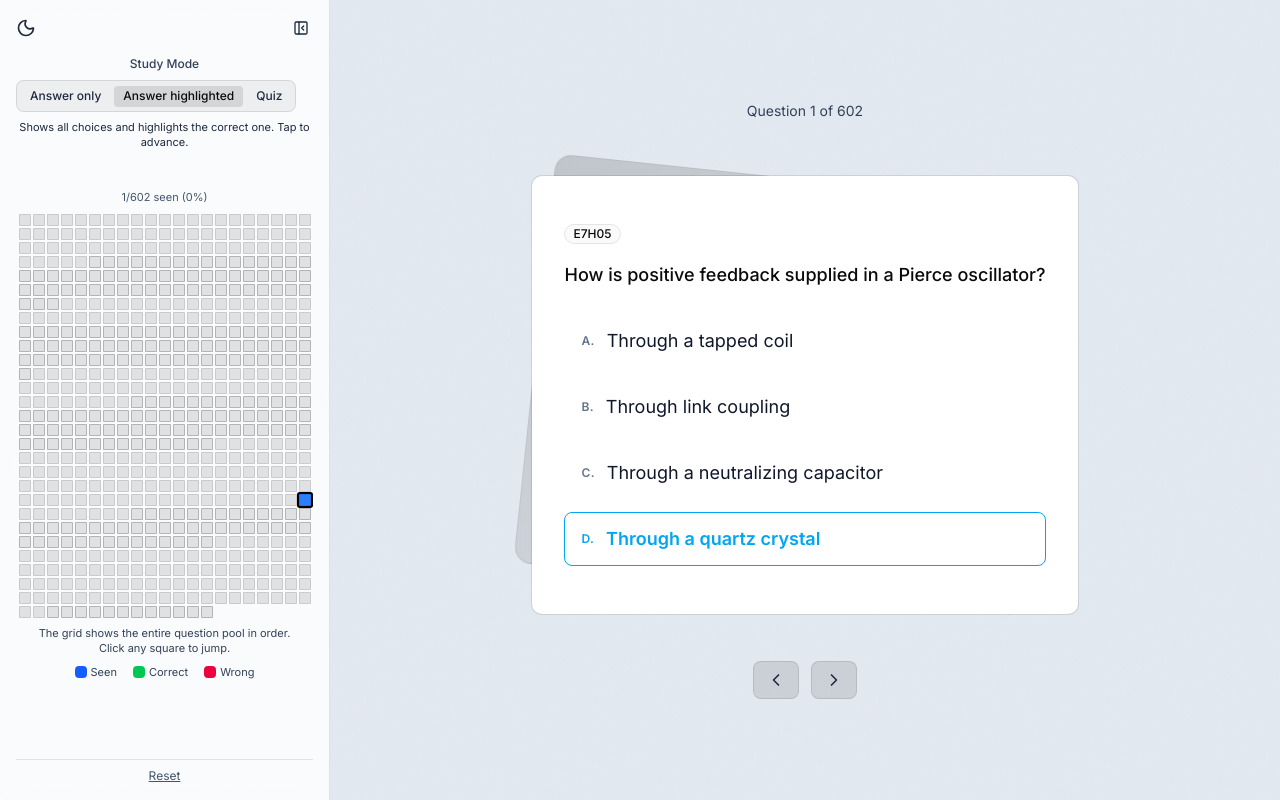
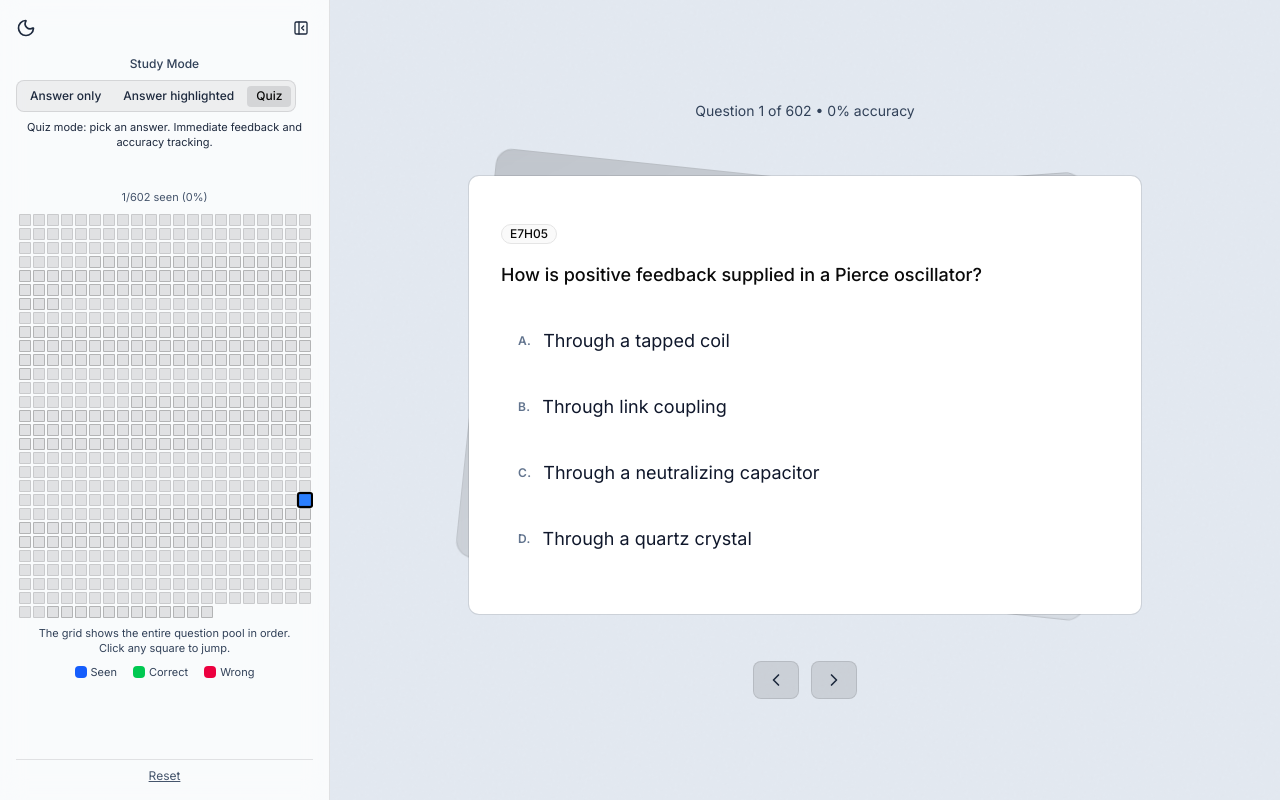
Before and after one commit to zsoltmar/amateur-extra-flashcards, a Next.js app: page / in a window 1280 px wide. Built offline with nearby package versions, Linux system fonts and the light colour scheme.

Commit message:
Make quiz default

```diff
--- a/src/app/page.tsx
+++ b/src/app/page.tsx
@@ -15,7 +15,7 @@ export default function Home() {
   const [questions, setQuestions] = useState<Question[]>([]);
   const [originalQuestions, setOriginalQuestions] = useState<Question[]>([]);
   const [currentIndex, setCurrentIndex] = useState(0);
-  const [mode, setMode] = useState<FlashcardMode>('answer-highlighted');
+  const [mode, setMode] = useState<FlashcardMode>('multiple-choice');
   const [stats, setStats] = useState<FlashcardStats>({
     totalQuestions: 0,
     answeredQuestions: 0,
```
